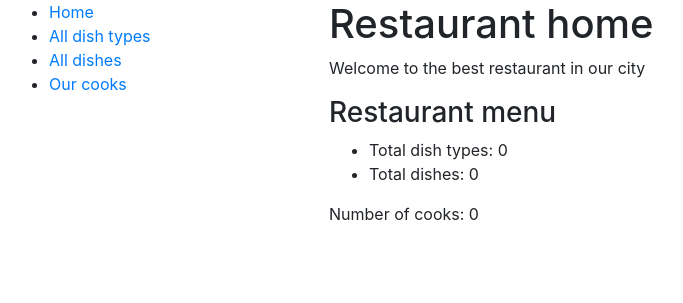
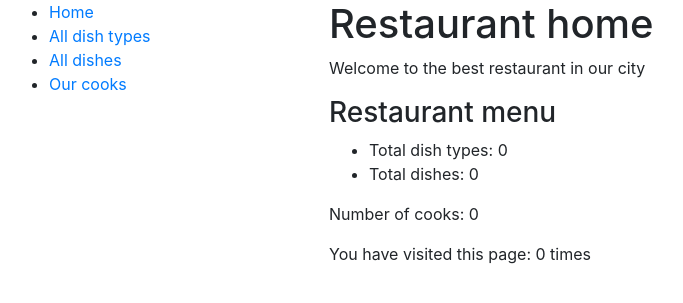
Before and after one commit to Script1988/restaurant-kitchen-service, a Django app: page / in a window 1280 px wide. Shown: the top 303 px of the page, without its empty margins (6-689 px from the left). Run offline with Django 4.2, Linux system fonts and the light colour scheme; data that the repository does not hold is empty.

Commit message:
Add num_visits to the index.view and index.html

```diff
--- a/restaurant_service/views.py
+++ b/restaurant_service/views.py
@@ -10,10 +10,14 @@ def index(request):
     num_cooks = Cook.objects.count()
     num_dishes = Dish.objects.count()
 
+    num_visits = request.session.get("num_visits", 0)
+    request.session["num_visits"] = num_visits + 1
+
     context = {
         "num_dish_types": num_dish_types,
         "num_cooks": num_cooks,
         "num_dishes": num_dishes,
+        "num_visits": num_visits,
 
     }
 
--- a/templates/restaurant_service/index.html
+++ b/templates/restaurant_service/index.html
@@ -9,5 +9,5 @@
             <li>Total dishes: {{ num_dishes }}</li>
         </ul>
         <p>Number of cooks: {{ num_cooks }}</p>
-
+  <p>You have visited this page: {{ num_visits }} time{{num_visits|pluralize}}</p>
 {% endblock %}
```
